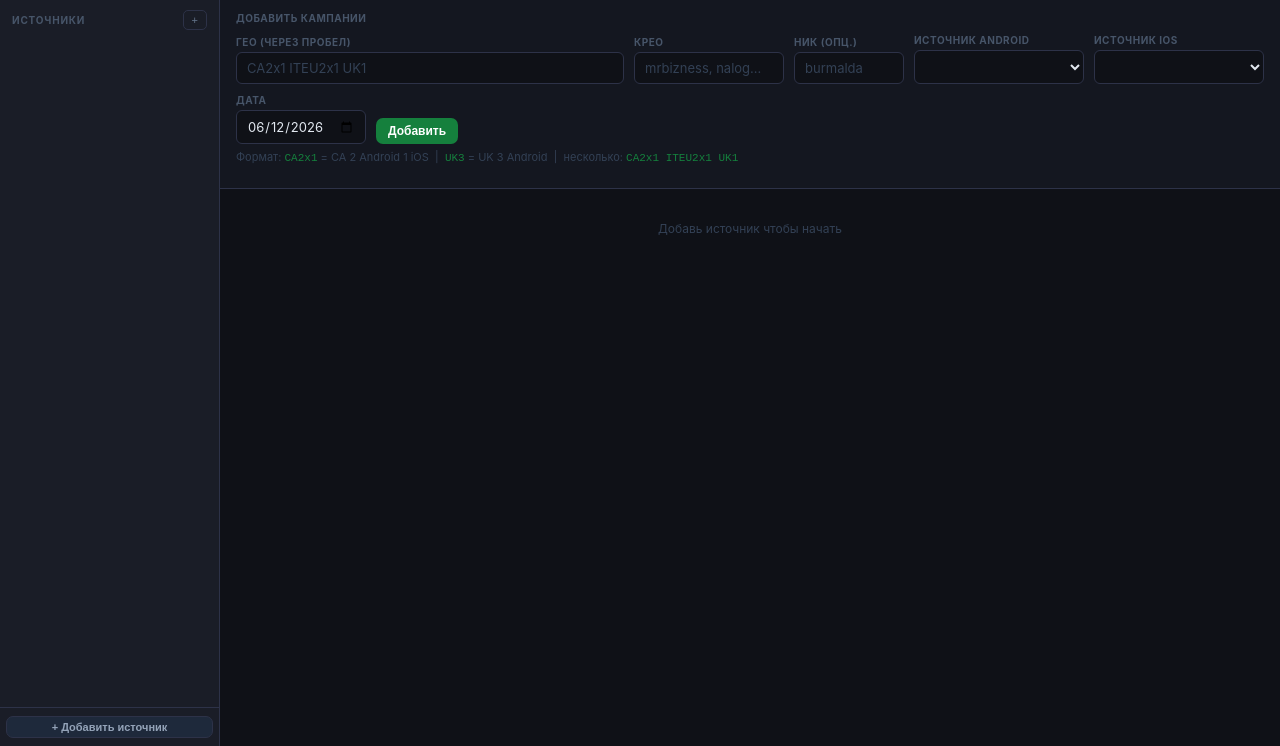
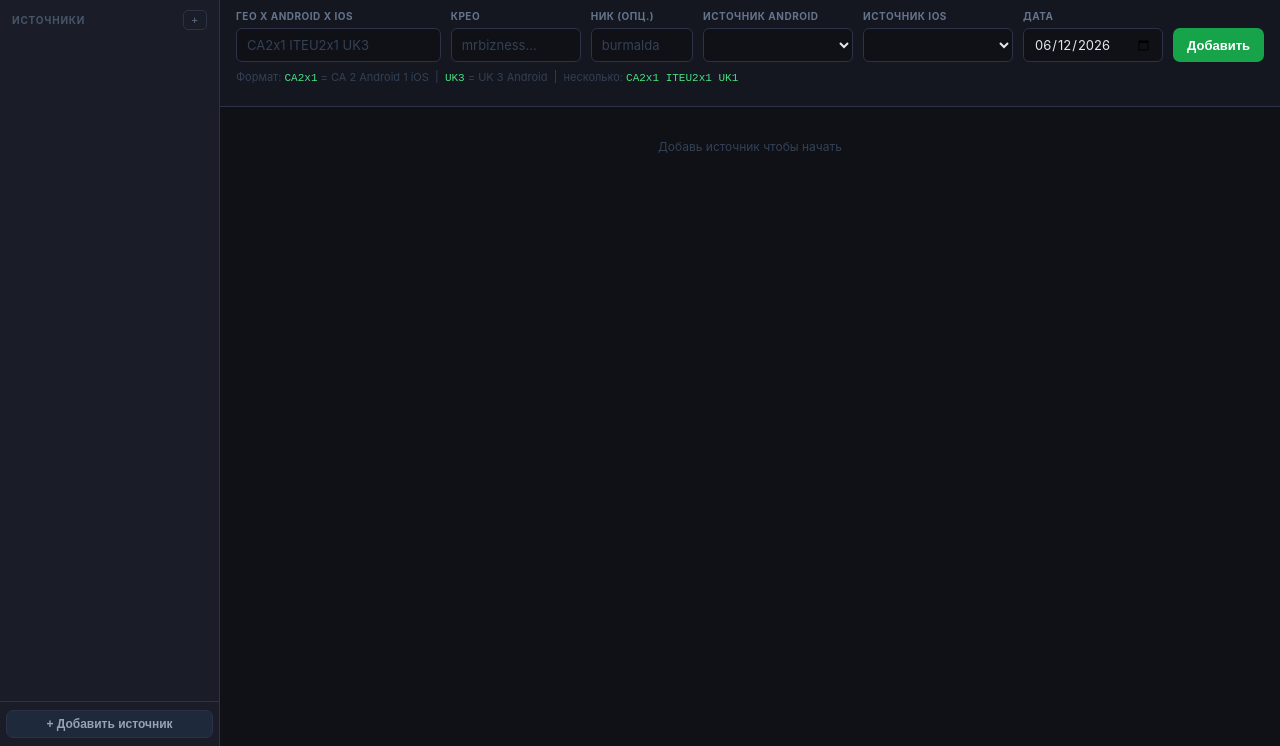
Before and after one commit to sacrificeblood/zaliv-app, a website: page public/index.html in a window 1280 px wide. Shown: the part 54-800 px from the top of the page. Drawn offline with Linux system fonts and the light colour scheme; no server answers.

Commit message:
Update index.html

```diff
--- a/public/index.html
+++ b/public/index.html
@@ -37,22 +37,15 @@ body { font-family: -apple-system, BlinkMacSystemFont, 'Segoe UI', sans-serif; b
 .plan-main { flex: 1; display: flex; flex-direction: column; overflow: hidden; }
 
 /* FORM */
-.add-form { background: #141720; border-bottom: 1px solid #2d3248; padding: 14px 16px; flex-shrink: 0; }
-.add-form-title { font-size: 10px; font-weight: 700; color: #475569; text-transform: uppercase; letter-spacing: .5px; margin-bottom: 10px; }
+.add-form { background: #141720; border-bottom: 1px solid #2d3248; padding: 12px 16px; flex-shrink: 0; }
 .form-row { display: flex; gap: 10px; align-items: flex-end; flex-wrap: wrap; }
 .fg { display: flex; flex-direction: column; gap: 4px; }
-.fg label { font-size: 10px; color: #475569; font-weight: 700; text-transform: uppercase; letter-spacing: .5px; }
-.fg input, .fg select { background: #0f1117; border: 1px solid #2d3248; border-radius: 6px; padding: 7px 10px; color: #e2e8f0; font-size: 13px; outline: none; font-family: inherit; transition: border-color .15s; }
-.fg input:focus, .fg select:focus { border-color: #15803d; }
+.fg label { font-size: 10px; color: #64748b; font-weight: 700; text-transform: uppercase; letter-spacing: .5px; height: 14px; }
+.fg input, .fg select { background: #0f1117; border: 1px solid #2d3248; border-radius: 6px; padding: 0 10px; height: 34px; color: #e2e8f0; font-size: 13px; outline: none; font-family: inherit; transition: border-color .15s; }
+.fg input:focus, .fg select:focus { border-color: #16a34a; }
 .fg input::placeholder { color: #334155; }
-.fg-input { width: 220px; }
-.fg-creative { width: 150px; }
-.fg-assist { width: 110px; }
-.fg-src-and { width: 170px; }
-.fg-src-ios { width: 170px; }
-.fg-date { width: 130px; }
-.form-hint { font-size: 11px; color: #334155; margin-top: 6px; }
-.form-hint span { color: #15803d; font-family: monospace; }
+.form-hint { font-size: 11px; color: #334155; margin-top: 8px; }
+.form-hint span { color: #4ade80; font-family: monospace; }
 
 .preview-area { margin-top: 10px; display: flex; gap: 5px; flex-wrap: wrap; }
 .pchip { font-size: 11px; font-family: monospace; padding: 3px 8px; border-radius: 5px; cursor: pointer; border: 1px solid transparent; }
@@ -111,7 +104,7 @@ body { font-family: -apple-system, BlinkMacSystemFont, 'Segoe UI', sans-serif; b
 .ep-st-btn.sel-ok { border-color: #16a34a; color: #4ade80; background: #052e16; }
 .ep-st-btn.sel-ban { border-color: #dc2626; color: #f87171; background: #450a0a; }
 .ep-inp { width: 100%; background: #0f1117; border: 1px solid #2d3248; border-radius: 6px; padding: 7px 10px; color: #e2e8f0; font-size: 13px; outline: none; font-family: inherit; }
-.ep-inp:focus { border-color: #15803d; }
+.ep-inp:focus { border-color: #16a34a; }
 .ep-btns { display: flex; gap: 8px; justify-content: flex-end; margin-top: 16px; }
 .empty-msg { padding: 20px; text-align: center; color: #334155; font-size: 12px; }
 
@@ -120,7 +113,7 @@ body { font-family: -apple-system, BlinkMacSystemFont, 'Segoe UI', sans-serif; b
 .tbl-title { font-size: 14px; font-weight: 700; color: #fff; flex-shrink: 0; }
 .date-tabs { display: flex; gap: 4px; flex-wrap: wrap; flex: 1; }
 .dtab { padding: 4px 12px; border-radius: 6px; font-size: 12px; cursor: pointer; border: 1px solid #2d3248; color: #64748b; transition: all .15s; white-space: nowrap; }
-.dtab:hover { border-color: #15803d; color: #4ade80; }
+.dtab:hover { border-color: #16a34a; color: #4ade80; }
 .dtab.today { border-color: #14532d; color: #4ade80; }
 .dtab.active { background: #052e16; border-color: #16a34a; color: #bbf7d0; font-weight: 600; }
 .tbl-wrap { flex: 1; overflow: auto; }
@@ -155,14 +148,14 @@ body { font-family: -apple-system, BlinkMacSystemFont, 'Segoe UI', sans-serif; b
 .modal label { font-size: 10px; color: #94a3b8; display: block; margin-bottom: 3px; margin-top: 10px; font-weight: 700; text-transform: uppercase; letter-spacing: .5px; }
 .modal input, .modal textarea { width: 100%; background: #0f1117; border: 1px solid #2d3248; border-radius: 6px; padding: 7px 10px; color: #e2e8f0; font-size: 13px; outline: none; font-family: inherit; }
 .modal textarea { min-height: 60px; resize: vertical; font-family: monospace; font-size: 11px; }
-.modal input:focus, .modal textarea:focus { border-color: #15803d; }
+.modal input:focus, .modal textarea:focus { border-color: #16a34a; }
 .modal-btns { display: flex; gap: 8px; justify-content: flex-end; margin-top: 16px; }
-.btn { padding: 6px 12px; border-radius: 7px; border: none; font-size: 12px; font-weight: 600; cursor: pointer; display: inline-flex; align-items: center; gap: 5px; white-space: nowrap; transition: all .15s; }
-.btn-primary { background: #15803d; color: #fff; }
+.btn { padding: 0 14px; height: 34px; border-radius: 7px; border: none; font-size: 13px; font-weight: 600; cursor: pointer; display: inline-flex; align-items: center; gap: 5px; white-space: nowrap; transition: all .15s; }
+.btn-primary { background: #16a34a; color: #fff; }
 .btn-primary:hover { background: #16a34a; }
 .btn-secondary { background: #1e293b; color: #94a3b8; border: 1px solid #2d3248; }
 .btn-secondary:hover { background: #252836; color: #e2e8f0; }
-.btn-sm { padding: 4px 9px; font-size: 11px; }
+.btn-sm { height: 28px; padding: 0 10px; font-size: 12px; }
 .btn-full { width: 100%; justify-content: center; }
 .toast { position: fixed; bottom: 20px; right: 20px; background: #1e293b; border: 1px solid #2d3248; color: #e2e8f0; padding: 8px 14px; border-radius: 8px; font-size: 12px; z-index: 300; opacity: 0; transform: translateY(6px); transition: all .2s; pointer-events: none; }
 .toast.show { opacity: 1; transform: translateY(0); }
@@ -197,37 +190,37 @@ body { font-family: -apple-system, BlinkMacSystemFont, 'Segoe UI', sans-serif; b
     </div>
     <div class="plan-main">
       <div class="add-form">
-        <div class="add-form-title">Добавить кампании</div>
         <div class="form-row">
-          <div class="fg" style="flex:1;min-width:280px">
-            <label>ГЕО (через пробел)</label>
-            <input type="text" id="fg-input" placeholder="CA2x1 ITEU2x1 UK1">
+          <div class="fg" style="flex:2;min-width:200px">
+            <label>ГЕО x Android x iOS</label>
+            <input type="text" id="fg-input" placeholder="CA2x1 ITEU2x1 UK3">
           </div>
-          <div class="fg fg-creative">
+          <div class="fg" style="flex:1;min-width:130px">
             <label>Крео</label>
-            <input type="text" id="fg-creative" placeholder="mrbizness, nalog...">
+            <input type="text" id="fg-creative" placeholder="mrbizness...">
           </div>
-          <div class="fg fg-assist">
+          <div class="fg" style="flex:1;min-width:100px">
             <label>Ник (опц.)</label>
             <input type="text" id="fg-assist" placeholder="burmalda">
           </div>
-          <div class="fg fg-src-and">
+          <div class="fg" style="flex:1;min-width:150px">
             <label>Источник Android</label>
             <select id="fg-src-and"></select>
           </div>
-          <div class="fg fg-src-ios">
+          <div class="fg" style="flex:1;min-width:150px">
             <label>Источник iOS</label>
             <select id="fg-src-ios"></select>
           </div>
-          <div class="fg fg-date">
+          <div class="fg" style="min-width:120px">
             <label>Дата</label>
             <input type="date" id="fg-date">
           </div>
-          <div class="fg" style="justify-content:flex-end">
-            <button class="btn btn-primary" id="btn-add">Добавить</button>
+          <div class="fg" style="min-width:90px">
+            <label>&nbsp;</label>
+            <button class="btn btn-primary" id="btn-add" >Добавить</button>
           </div>
         </div>
-        <div class="form-hint">
+        <div class="form-hint" style="margin-top:8px">
           Формат: <span>CA2x1</span> = CA 2 Android 1 iOS &nbsp;|&nbsp; <span>UK3</span> = UK 3 Android &nbsp;|&nbsp; несколько: <span>CA2x1 ITEU2x1 UK1</span>
         </div>
         <div class="preview-area" id="preview-area"></div>
```
